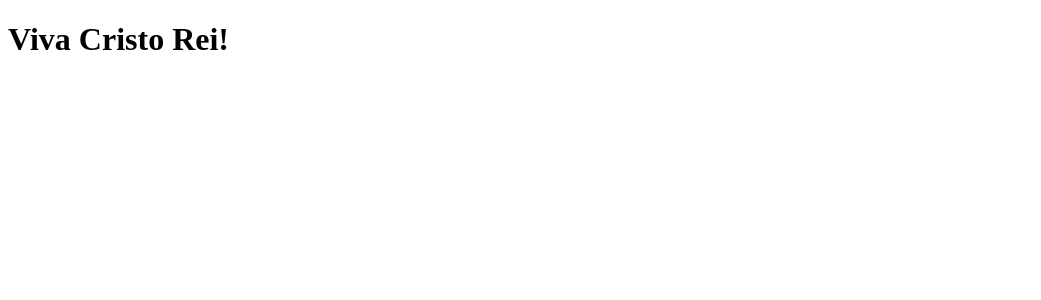
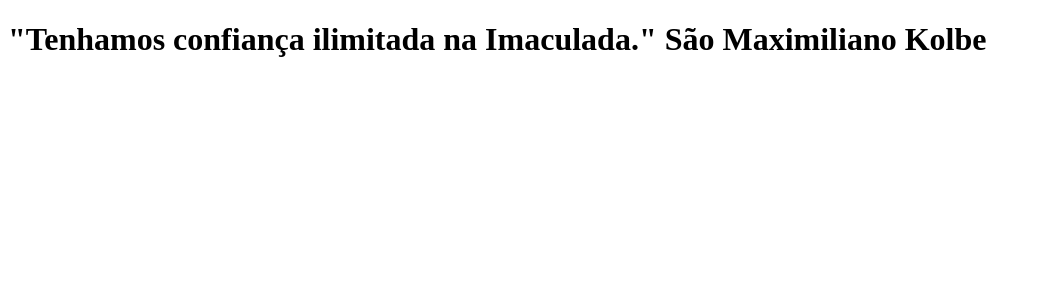
Before and after one commit to CarlosDiMaria/clone-tabnews, a Next.js app: page / in a window 1280 px wide. Shown: the top 300 px of the page, without its empty margins (0-1041 px from the left). Built offline with nearby package versions, Linux system fonts and the light colour scheme.

Commit message:
Muda a mensagem da Home

```diff
--- a/pages/index.js
+++ b/pages/index.js
@@ -1,5 +1,5 @@
 function Home() {
-  return <h1>Viva Cristo Rei!</h1>
+  return <h1>"Tenhamos confiança ilimitada na Imaculada." São Maximiliano Kolbe</h1>
 }
 
 export default Home;
```
